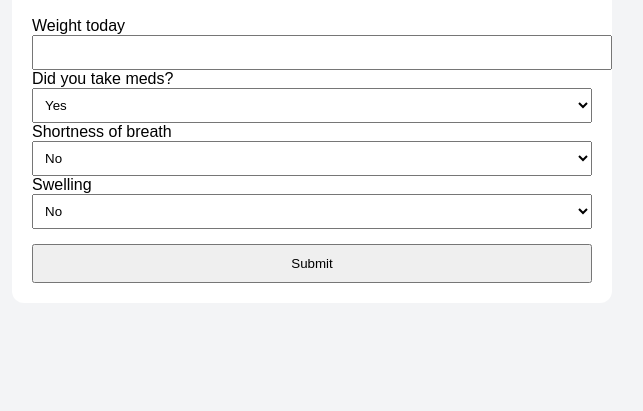
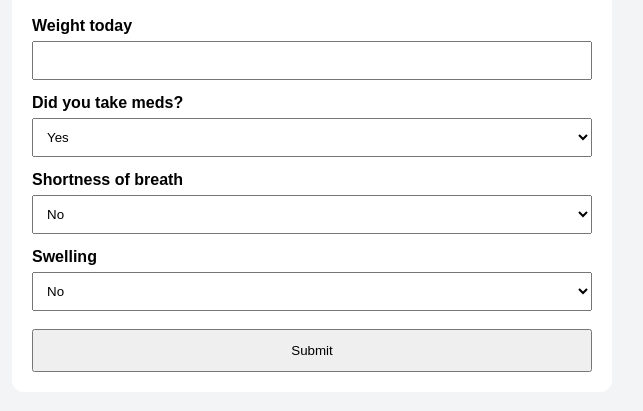
Before and after one commit to kasowen9-web/carepath-fullstack, a website: page public/checkin.html in a window 1280 px wide. Shown: the part 91-502 px from the top of the page, without its empty margins (328-971 px from the left). Drawn offline with Linux system fonts and the light colour scheme.

Commit message:
Update checkin.html

```diff
--- a/public/checkin.html
+++ b/public/checkin.html
@@ -15,9 +15,22 @@ body { font-family: Arial; background:#f3f4f6; margin:0; }
   border-radius:12px;
 }
 
+label {
+  display:block;
+  margin-top:14px;
+  margin-bottom:6px;
+  font-weight:600;
+}
+
+input, select {
+  width:100%;
+  padding:10px;
+  box-sizing:border-box;
+}
+
 button {
-  margin-top:15px;
-  padding:10px;
+  margin-top:18px;
+  padding:12px;
   width:100%;
 }
 </style>
@@ -31,24 +44,24 @@ button {
     <h2>Daily Check-In</h2>
 
     <label>Weight today</label>
-<input id="weight" type="number" style="width:100%; padding:8px;">
+    <input id="weight" type="number">
 
     <label>Did you take meds?</label>
-<select id="meds" style="width:100%; padding:8px;">
+    <select id="meds">
       <option>Yes</option>
       <option>No</option>
       <option>Not sure</option>
     </select>
 
     <label>Shortness of breath</label>
-<select id="breath" style="width:100%; padding:8px;">
+    <select id="breath">
       <option>No</option>
       <option>Mild</option>
       <option>Severe</option>
     </select>
 
     <label>Swelling</label>
-<select id="swelling" style="width:100%; padding:8px;">
+    <select id="swelling">
       <option>No</option>
       <option>Mild</option>
       <option>Severe</option>
@@ -60,9 +73,7 @@ button {
 </div>
 
 <script>
-
-function submitCheckin(){
-
+function submitCheckin() {
   let weight = document.getElementById("weight").value;
   let meds = document.getElementById("meds").value;
   let breath = document.getElementById("breath").value;
@@ -71,27 +82,33 @@ let swelling = document.getElementById("swelling").value;
   // ----- SCORE -----
   let score = 100;
 
-if(meds === "No") score -= 30;
-if(breath === "Severe") score -= 30;
-if(swelling === "Severe") score -= 20;
-if(weight && weight > 200) score -= 10;
+  if (meds === "No") score -= 30;
+  if (breath === "Severe") score -= 30;
+  if (swelling === "Severe") score -= 20;
+  if (weight && Number(weight) > 200) score -= 10;
 
   // ----- STATUS -----
   let status = "green";
-if(score < 80) status = "yellow";
-if(score < 60) status = "red";
+  if (score < 80) status = "yellow";
+  if (score < 60) status = "red";
 
-// ----- GET HISTORY -----
+  // ----- TREND -----
   let history = JSON.parse(localStorage.getItem("cp_score_history") || "[]");
-
-// ----- DETERMINE TREND -----
   let trend = "→ Stable";
 
-if(history.length > 0){
+  if (history.length > 0) {
     let lastScore = history[history.length - 1].score;
+    if (score > lastScore) trend = "↑ Improving";
+    if (score < lastScore) trend = "↓ Declining";
+  }
 
-  if(score > lastScore) trend = "↑ Improving";
-  if(score < lastScore) trend = "↓ Declining";
+  // ----- RISK TIER -----
+  let tier = "Tier 1";
+
+  if (status === "red" || trend === "↓ Declining") {
+    tier = "Tier 3";
+  } else if (status === "yellow" || trend === "→ Stable") {
+    tier = "Tier 2";
   }
 
   // ----- SAVE CHECK-IN -----
@@ -103,6 +120,7 @@ const data = {
     score: score,
     status: status,
     trend: trend,
+    tier: tier,
     submittedAt: new Date().toISOString()
   };
 
@@ -123,25 +141,22 @@ const newPatient = {
     name: localStorage.getItem("cp_name") || "Patient",
     status: status,
     score: score,
-  trend: trend
+    trend: trend,
+    tier: tier
   };
 
-// replace existing patient (prevents duplicates)
   let index = patients.findIndex(p => p.name === newPatient.name);
 
-if(index >= 0){
+  if (index >= 0) {
     patients[index] = newPatient;
-}else{
+  } else {
     patients.push(newPatient);
   }
 
   localStorage.setItem("cp_demo_patients", JSON.stringify(patients));
 
-// ----- REDIRECT -----
   window.location.href = "careteam.html";
-
 }
-
 </script>
 
 </body>
```
Lines whose indentation alone changed are shown as unchanged.
